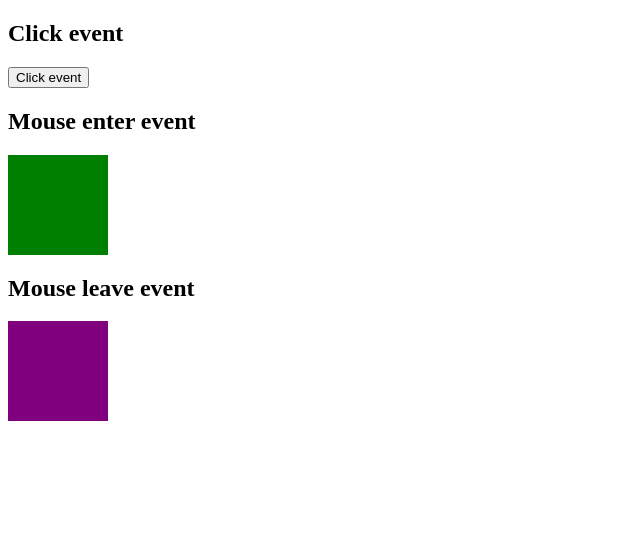
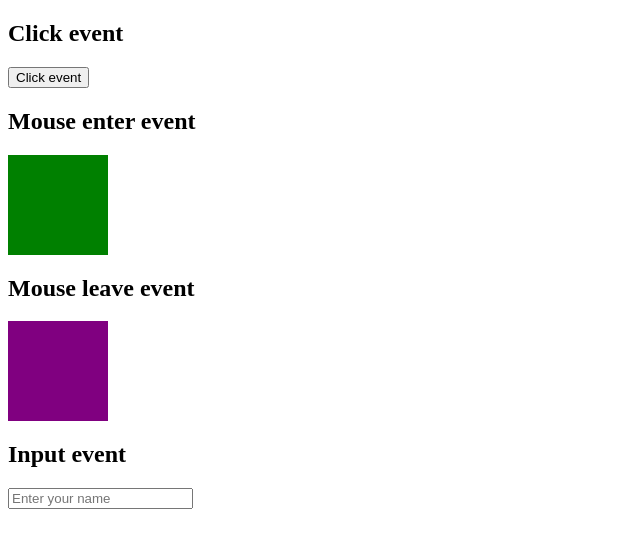
Before and after one commit to ShubhamDev021/Angular_Course, an Angular app: page / in a window 1280 px wide. Shown: the top 548 px of the page, without its empty margins (0-640 px from the left). Built offline with nearby package versions, Linux system fonts and the light colour scheme.

Commit message:
Event in angular - input event

```diff
--- a/src/app/app.component.html
+++ b/src/app/app.component.html
@@ -17,3 +17,6 @@
 
 <h2>Mouse leave event</h2>
 <div style="background-color: purple; width: 100px; height: 100px;" (mouseleave)="handleEvent($event)"></div>
+
+<h2>Input event</h2>
+<input type="text" name="name" placeholder="Enter your name" (input)="handleInputEvent($event)">
--- a/src/app/app.component.ts
+++ b/src/app/app.component.ts
@@ -94,6 +94,13 @@ export class AppComponent {
     console.log("button name", (event.target as HTMLButtonElement).innerText);
   }
 
+  handleInputEvent(event:Event) {
+    console.log("event details", event);
+    console.log("event type", event.type);
+    console.log("input element name", (event.target as HTMLInputElement).name);
+    console.log("input element value", (event.target as HTMLInputElement).value);
+  }
+
   //------------------------
   // Events code ends
   //------------------------
```
